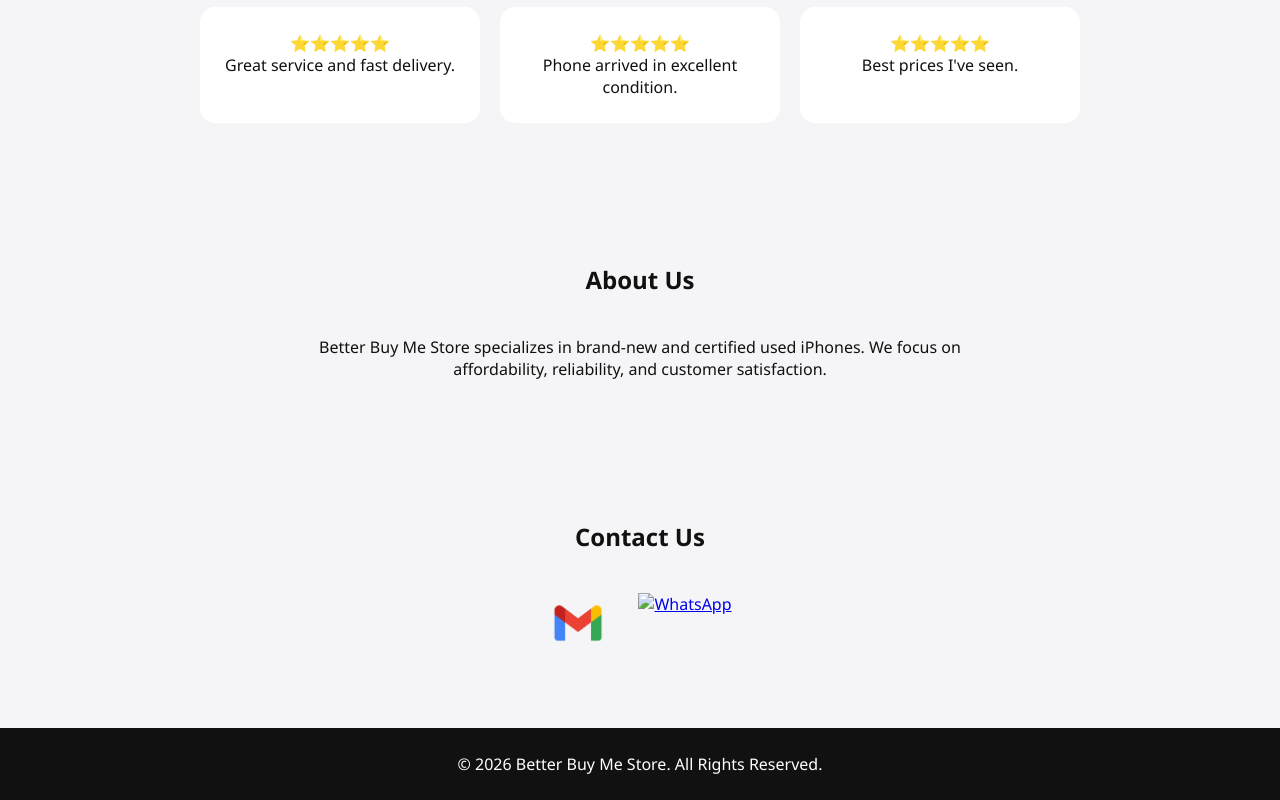
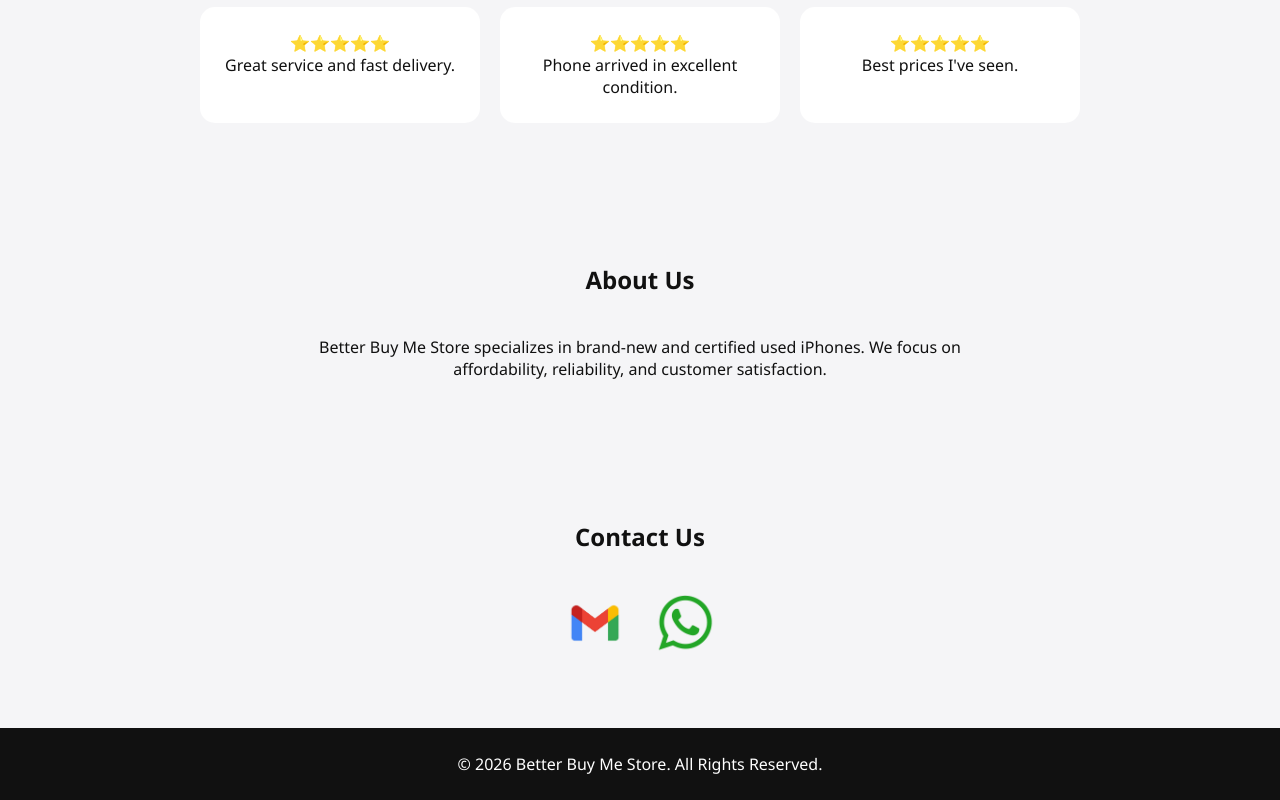
Before and after one commit to Sethu13088/Better-Buy-Me-Store, a plain HTML site: page index.html in a window 1280 px wide. Shown: the part 2784-3584 px from the top of the page. Drawn offline with Linux system fonts and the light colour scheme.

Commit message:
Update index.html

```diff
--- a/index.html
+++ b/index.html
@@ -283,7 +283,7 @@
         </a>
 
         <a href="https://wa.me/27796729555?text=Hello%20Better%20Buy%20Me%20Store%2C%20I%20want%20to%20make%20an%20order" target="_blank">
-    <img src="ChatGPT Image Jun 16, 2026, 05_24_43 PM.png" alt="WhatsApp">
+    <img src="wa.png" alt="WhatsApp">
 </a>
 
     </div>
```
